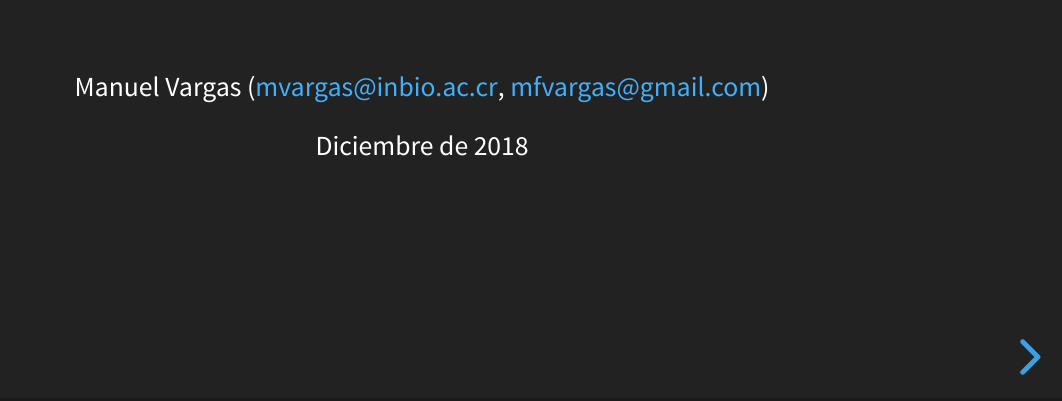
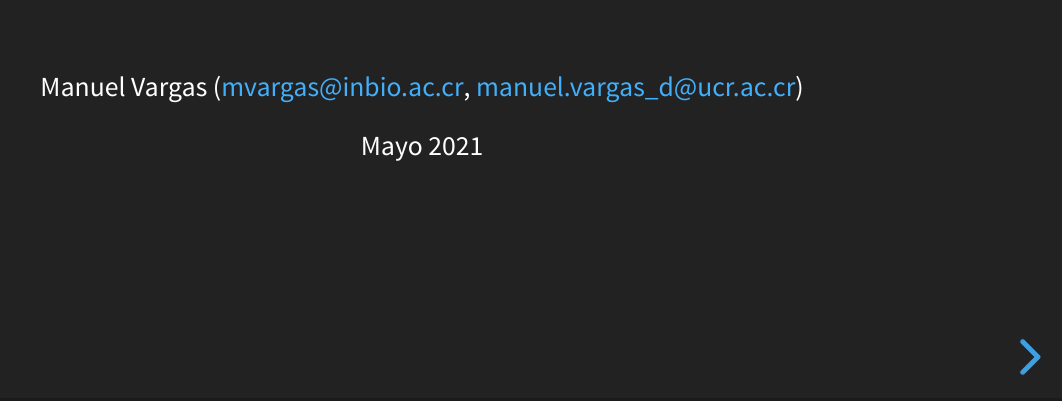
Before and after one commit to mfvargas/pres-modelado-nichos, a website: page index.html in a window 1280 px wide. Shown: the part 399-800 px from the top of the page, without its empty margins (218-1280 px from the left). Drawn offline with Linux system fonts and the light colour scheme.

Commit message:
Update index.html

```diff
--- a/index.html
+++ b/index.html
@@ -42,9 +42,9 @@
 				<section>
 					<h2>Modelado de nichos ecológicos</h2>
 					<br>
-  					<small>Manuel Vargas (<a href="mailto:mvargas@inbio.ac.cr">mvargas@inbio.ac.cr</a>, <a href="mailto:mfvargas@gmail.com">mfvargas@gmail.com</a>)</small>
+  					<small>Manuel Vargas (<a href="mailto:mvargas@inbio.ac.cr">mvargas@inbio.ac.cr</a>, <a href="mailto:manuel.vargas_d@ucr.ac.cr">manuel.vargas_d@ucr.ac.cr</a>)</small>
 					<br>
-					<small>Diciembre de 2018</small>
+					<small>Mayo 2021</small>
 				</section>
 				<section id="biodiversidad">
 					<h4>La biodiversidad está distribuida de manera heterogénea en la Tierra</h4>
```
